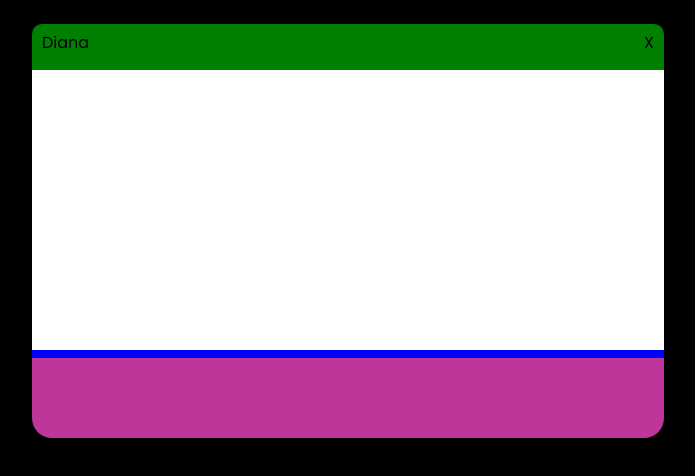
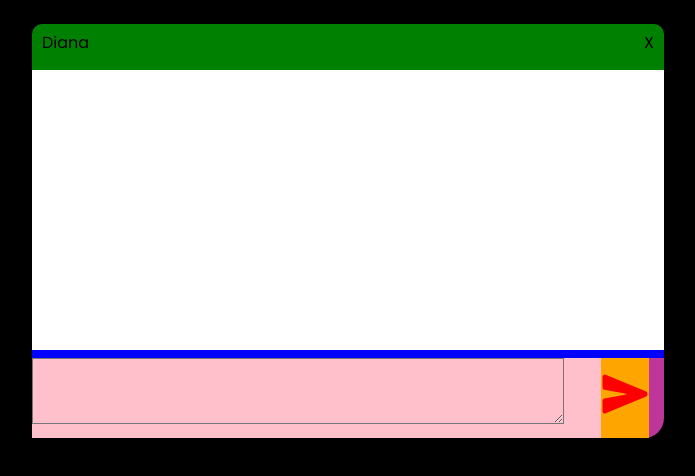
Before and after one commit to avo-png/chat-test, a React (Create React App) app: page / in a window 1280 px wide. Shown: the top 476 px of the page, without its empty margins (292-987 px from the left). Built offline with nearby package versions, Linux system fonts and the light colour scheme.

Commit message:
updated the textbox

```diff
--- a/package.json
+++ b/package.json
@@ -9,6 +9,7 @@
     "@testing-library/user-event": "^13.5.0",
     "react": "^19.1.0",
     "react-dom": "^19.1.0",
+    "react-icons": "^5.5.0",
     "react-scripts": "5.0.1",
     "web-vitals": "^2.1.4"
   },
--- a/src/pages/Home.jsx
+++ b/src/pages/Home.jsx
@@ -1,4 +1,5 @@
 import "./home.css";
+import { IoSend } from "react-icons/io5";
 
 export default function Home() {
 	return (
@@ -18,7 +19,25 @@
 				{/* Files and Emojis Section */}
 				<div className="extraContainer"></div>
 				{/* Type Bar*/}
-				<div className="typeBarContainer"></div>
+				<div className="typeBarContainer">
+					<div className="typeBox">
+						{/* <input
+							type="text"
+							className="chatBlock"
+						/> */}
+						<textarea
+							name="text"
+							rows="3"
+							cols="45"
+							wrap="soft"
+						>
+							{" "}
+						</textarea>
+					</div>
+					<div className="sendButton">
+						<IoSend />
+					</div>
+				</div>
 			</div>
 		</>
 	);
--- a/src/pages/home.css
+++ b/src/pages/home.css
@@ -59,4 +59,31 @@
     background-color: rgb(190, 54, 154);
     border-bottom-right-radius: 20px;
     border-bottom-left-radius: 20px;
+    display: flex;
+    flex-direction: row;
+    justify-content: flex-start;
 }
+
+.typeBox {
+    width: 90%;
+    background-color: pink !important;
+}
+
+.sendButton {
+    background-color: orange !important;
+}
+
+svg {
+    color: red;
+    background-color: unset;
+    font-size: 3em;
+    margin-top: 1.5vh;
+}
+
+svg:hover {
+    cursor: pointer;
+}
+
+textarea {
+    background-color: transparent;
+}
```
Also changed, not shown: 1 other file (tests, documents, lock files or other folders).
